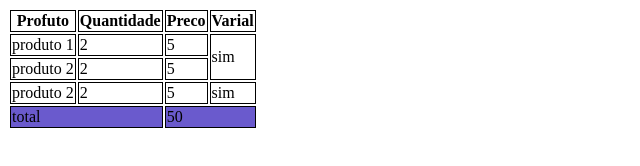
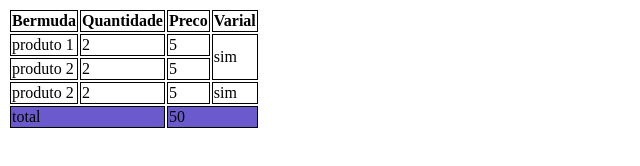
Before and after one commit to ErasmoCR02/Aula-Tabela, a plain HTML site: page index.html in a window 1280 px wide. Shown: the whole page, without its empty margins (0-640 px from the left). Drawn offline with Linux system fonts and the light colour scheme.

Commit message:
Alteraçõ do produto produto para bermuda

```diff
--- a/index.html
+++ b/index.html
@@ -18,7 +18,7 @@
     <table>
         <thead>
             <tr>
-                <th>Profuto</th>
+                <th>Bermuda</th>
                 <th>Quantidade</th>
                 <th>Preco</th>
                 <th>Varial</th>
```
